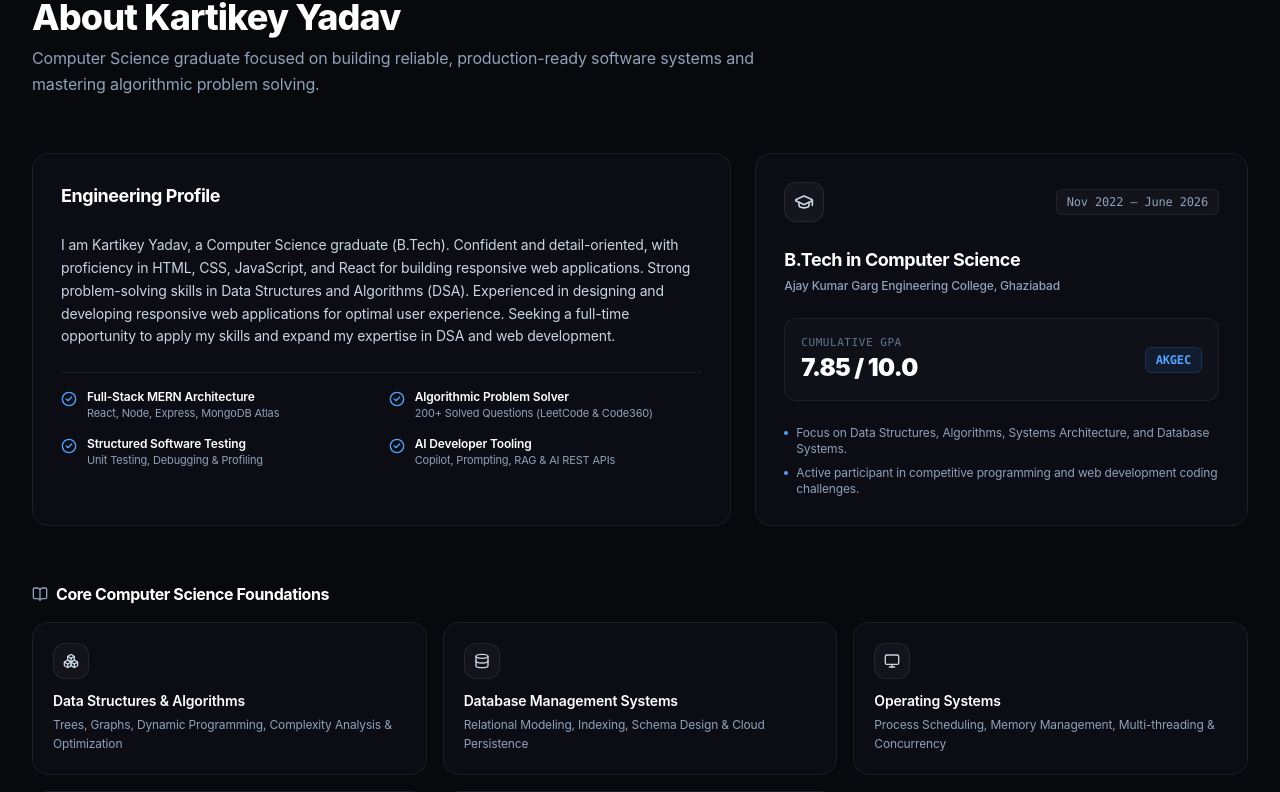
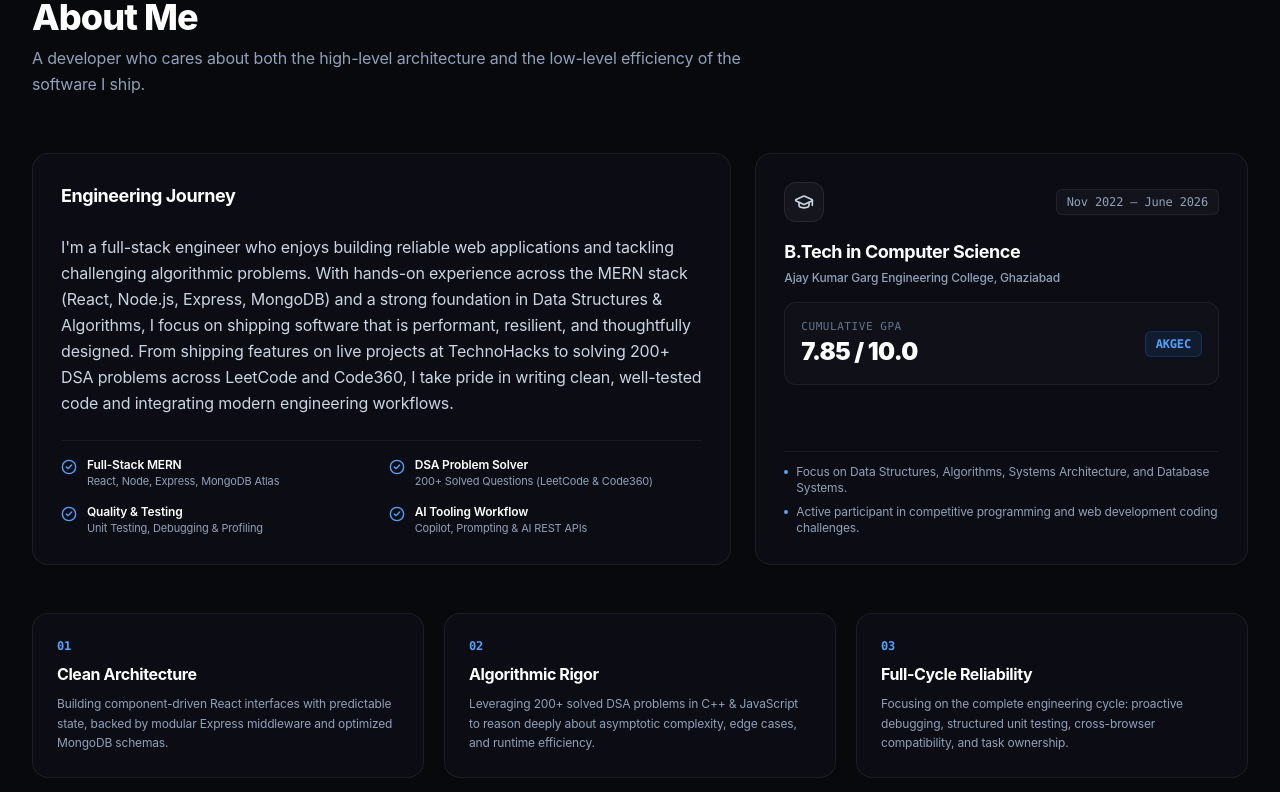
Before and after one commit to yadavkartikey/MyPortfolio, a React (Vite) app: page / in a window 1280 px wide. Shown: the part 1044-1836 px from the top of the page. Built offline with nearby package versions, Linux system fonts and the light colour scheme.

Commit message:
Replace generic summary with authentic human engineering profile and add engineering pillars

```diff
--- a/src/components/About.jsx
+++ b/src/components/About.jsx
@@ -1,6 +1,5 @@
 import React from 'react';
 import {
-  User,
   GraduationCap,
   BookOpen,
   Boxes,
@@ -8,17 +7,39 @@ import {
   Monitor,
   Globe,
   Workflow,
-  CheckCircle2
+  CheckCircle2,
+  Terminal,
+  Cpu,
+  Layers,
+  Sparkles
 } from 'lucide-react';
 import { portfolioData } from '../data/portfolioData';
 
 export const About = () => {
   const csCoreSkills = [
-    { title: "Data Structures & Algorithms", icon: Boxes, desc: "Trees, Graphs, Dynamic Programming, Complexity Analysis & Optimization" },
-    { title: "Database Management Systems", icon: Database, desc: "Relational Modeling, Indexing, Schema Design & Cloud Persistence" },
-    { title: "Operating Systems", icon: Monitor, desc: "Process Scheduling, Memory Management, Multi-threading & Concurrency" },
-    { title: "Computer Networks", icon: Globe, desc: "TCP/IP, HTTP/HTTPS Protocols, DNS & RESTful Architecture" },
-    { title: "Software Engineering & SDLC", icon: Workflow, desc: "Agile Methodologies, Modular Design, Version Control & Testing" }
+    { title: "Data Structures & Algorithms", icon: Boxes, desc: "Trees, Graphs, Dynamic Programming, Complexity Analysis & Optimization (200+ Solved)" },
+    { title: "Database Systems (DBMS)", icon: Database, desc: "Relational Modeling, Indexing, Schema Normalization & MongoDB Atlas Cloud" },
+    { title: "Operating Systems", icon: Monitor, desc: "Process Scheduling, Memory Management, Multi-threading & Concurrency Fundamentals" },
+    { title: "Computer Networks", icon: Globe, desc: "TCP/IP, HTTP/HTTPS Protocols, Client-Server Architecture & RESTful Principles" },
+    { title: "Software Engineering & SDLC", icon: Workflow, desc: "Agile Sprints, Modular Design, Version Control, Testing & Continuous Improvement" }
+  ];
+
+  const engineeringPillars = [
+    {
+      number: "01",
+      title: "Clean Architecture",
+      detail: "Building component-driven React interfaces with predictable state, backed by modular Express middleware and optimized MongoDB schemas."
+    },
+    {
+      number: "02",
+      title: "Algorithmic Rigor",
+      detail: "Leveraging 200+ solved DSA problems in C++ & JavaScript to reason deeply about asymptotic complexity, edge cases, and runtime efficiency."
+    },
+    {
+      number: "03",
+      title: "Full-Cycle Reliability",
+      detail: "Focusing on the complete engineering cycle: proactive debugging, structured unit testing, cross-browser compatibility, and task ownership."
+    }
   ];
 
   return (
@@ -28,34 +49,35 @@ export const About = () => {
         {/* Section Heading */}
         <div className="text-left max-w-3xl mb-14 space-y-2">
           <span className="text-xs font-mono uppercase tracking-wider text-blue-400 font-semibold">
-            Background & Academics
+            Background & Engineering Mindset
           </span>
           <h2 className="text-3xl sm:text-4xl font-extrabold text-white tracking-tight">
-            About Kartikey Yadav
+            About Me
           </h2>
           <p className="text-slate-400 text-base leading-relaxed">
-            Computer Science graduate focused on building reliable, production-ready software systems and mastering algorithmic problem solving.
+            A developer who cares about both the high-level architecture and the low-level efficiency of the software I ship.
           </p>
         </div>
 
-        {/* Top Grid: Bio Summary + Education */}
-        <div className="grid grid-cols-1 lg:grid-cols-12 gap-6 mb-14">
+        {/* Top Grid: Personal Bio + Education Card */}
+        <div className="grid grid-cols-1 lg:grid-cols-12 gap-6 mb-12">
 
-          {/* Bio & Professional Summary */}
+          {/* Authentic Bio Summary */}
           <div className="lg:col-span-7 rounded-2xl surface-card p-7 border border-white/[0.08] text-left space-y-6">
-            <h3 className="text-lg font-bold text-white tracking-tight">
-              Engineering Profile
+            <h3 className="text-lg font-bold text-white tracking-tight flex items-center gap-2">
+              <span>Engineering Journey</span>
             </h3>
 
-            <p className="text-slate-300 leading-relaxed text-sm">
+            <p className="text-slate-300 leading-relaxed text-sm sm:text-base">
               {portfolioData.personal.summary}
             </p>
 
+            {/* Micro Highlights */}
             <div className="grid grid-cols-1 sm:grid-cols-2 gap-3.5 pt-4 border-t border-white/[0.06]">
               <div className="flex items-start gap-2.5">
                 <CheckCircle2 className="w-4 h-4 text-blue-400 shrink-0 mt-0.5" />
                 <div>
-                  <h4 className="text-xs font-semibold text-white">Full-Stack MERN Architecture</h4>
+                  <h4 className="text-xs font-semibold text-white">Full-Stack MERN</h4>
                   <p className="text-[11px] text-slate-400">React, Node, Express, MongoDB Atlas</p>
                 </div>
               </div>
@@ -63,7 +85,7 @@ export const About = () => {
               <div className="flex items-start gap-2.5">
                 <CheckCircle2 className="w-4 h-4 text-blue-400 shrink-0 mt-0.5" />
                 <div>
-                  <h4 className="text-xs font-semibold text-white">Algorithmic Problem Solver</h4>
+                  <h4 className="text-xs font-semibold text-white">DSA Problem Solver</h4>
                   <p className="text-[11px] text-slate-400">200+ Solved Questions (LeetCode & Code360)</p>
                 </div>
               </div>
@@ -71,7 +93,7 @@ export const About = () => {
               <div className="flex items-start gap-2.5">
                 <CheckCircle2 className="w-4 h-4 text-blue-400 shrink-0 mt-0.5" />
                 <div>
-                  <h4 className="text-xs font-semibold text-white">Structured Software Testing</h4>
+                  <h4 className="text-xs font-semibold text-white">Quality & Testing</h4>
                   <p className="text-[11px] text-slate-400">Unit Testing, Debugging & Profiling</p>
                 </div>
               </div>
@@ -79,15 +101,16 @@ export const About = () => {
               <div className="flex items-start gap-2.5">
                 <CheckCircle2 className="w-4 h-4 text-blue-400 shrink-0 mt-0.5" />
                 <div>
-                  <h4 className="text-xs font-semibold text-white">AI Developer Tooling</h4>
-                  <p className="text-[11px] text-slate-400">Copilot, Prompting, RAG & AI REST APIs</p>
+                  <h4 className="text-xs font-semibold text-white">AI Tooling Workflow</h4>
+                  <p className="text-[11px] text-slate-400">Copilot, Prompting & AI REST APIs</p>
                 </div>
               </div>
             </div>
           </div>
 
           {/* Education Spotlight Card */}
-          <div className="lg:col-span-5 rounded-2xl surface-card p-7 border border-white/[0.08] text-left space-y-6">
+          <div className="lg:col-span-5 rounded-2xl surface-card p-7 border border-white/[0.08] text-left space-y-6 flex flex-col justify-between">
+            <div className="space-y-4">
               <div className="flex items-center justify-between">
                 <div className="w-10 h-10 rounded-xl bg-white/[0.04] border border-white/[0.08] flex items-center justify-center text-slate-300">
                   <GraduationCap className="w-5 h-5" />
@@ -115,8 +138,9 @@ export const About = () => {
                   AKGEC
                 </div>
               </div>
+            </div>
 
-            <ul className="space-y-2 text-xs text-slate-400">
+            <ul className="space-y-2 text-xs text-slate-400 pt-3 border-t border-white/[0.06]">
               {portfolioData.education[0].highlights.map((item, idx) => (
                 <li key={idx} className="flex items-start gap-2">
                   <span className="w-1 h-1 rounded-full bg-blue-400 mt-1.5 shrink-0"></span>
@@ -128,11 +152,31 @@ export const About = () => {
 
         </div>
 
+        {/* 3 Engineering Pillars (Human Craft Element) */}
+        <div className="grid grid-cols-1 md:grid-cols-3 gap-5 mb-14 text-left">
+          {engineeringPillars.map((pillar, idx) => (
+            <div
+              key={idx}
+              className="p-6 rounded-2xl surface-card border border-white/[0.08] relative group"
+            >
+              <div className="font-mono text-xs text-blue-400 font-bold mb-2">
+                {pillar.number}
+              </div>
+              <h4 className="text-base font-bold text-white mb-2 tracking-tight">
+                {pillar.title}
+              </h4>
+              <p className="text-xs text-slate-400 leading-relaxed">
+                {pillar.detail}
+              </p>
+            </div>
+          ))}
+        </div>
+
         {/* Core Computer Science Foundations Grid */}
         <div className="space-y-4 text-left">
           <div className="flex items-center gap-2">
             <BookOpen className="w-4 h-4 text-slate-400" />
-            <h3 className="text-base font-bold text-white tracking-tight">Core Computer Science Foundations</h3>
+            <h3 className="text-base font-bold text-white tracking-tight">Academic Computer Science Foundations</h3>
           </div>
 
           <div className="grid grid-cols-1 sm:grid-cols-2 lg:grid-cols-3 gap-4">
--- a/src/data/portfolioData.js
+++ b/src/data/portfolioData.js
@@ -16,7 +16,7 @@ export const portfolioData = {
       leetcode: "https://leetcode.com/u/Kartik_ey/",
       code360: "https://www.naukri.com/code360"
     },
-    summary: "I am Kartikey Yadav, a Computer Science graduate (B.Tech). Confident and detail-oriented, with proficiency in HTML, CSS, JavaScript, and React for building responsive web applications. Strong problem-solving skills in Data Structures and Algorithms (DSA). Experienced in designing and developing responsive web applications for optimal user experience. Seeking a full-time opportunity to apply my skills and expand my expertise in DSA and web development."
+    summary: "I'm a full-stack engineer who enjoys building reliable web applications and tackling challenging algorithmic problems. With hands-on experience across the MERN stack (React, Node.js, Express, MongoDB) and a strong foundation in Data Structures & Algorithms, I focus on shipping software that is performant, resilient, and thoughtfully designed. From shipping features on live projects at TechnoHacks to solving 200+ DSA problems across LeetCode and Code360, I take pride in writing clean, well-tested code and integrating modern engineering workflows."
   },
 
   roles: [
```
Lines whose indentation alone changed are shown as unchanged.
